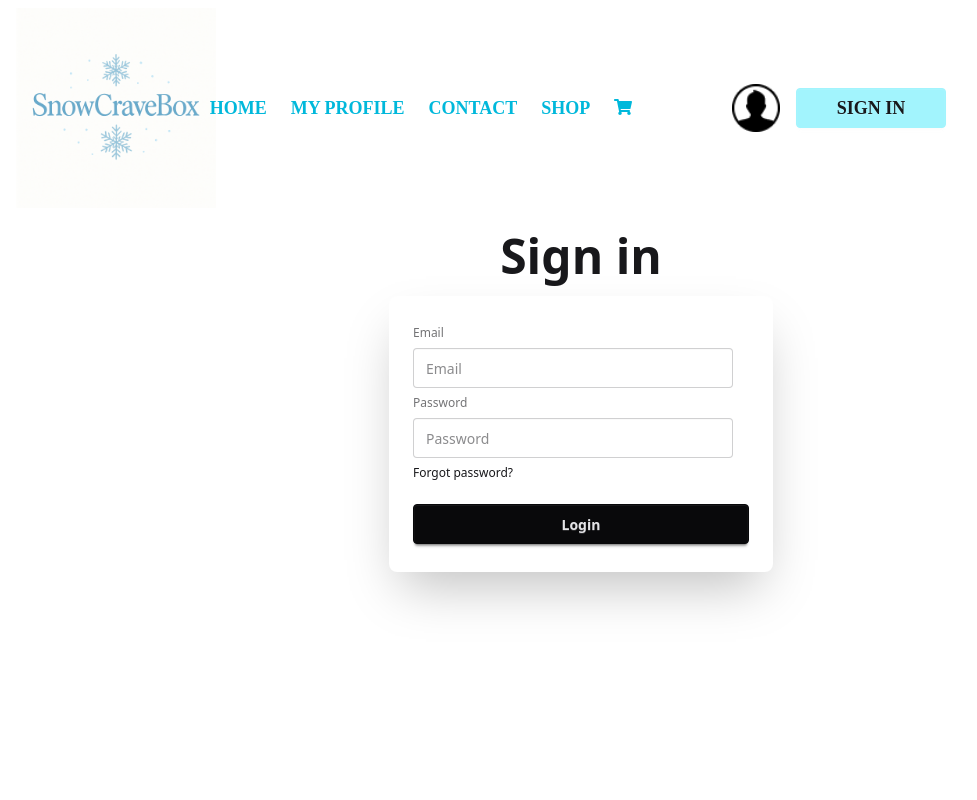
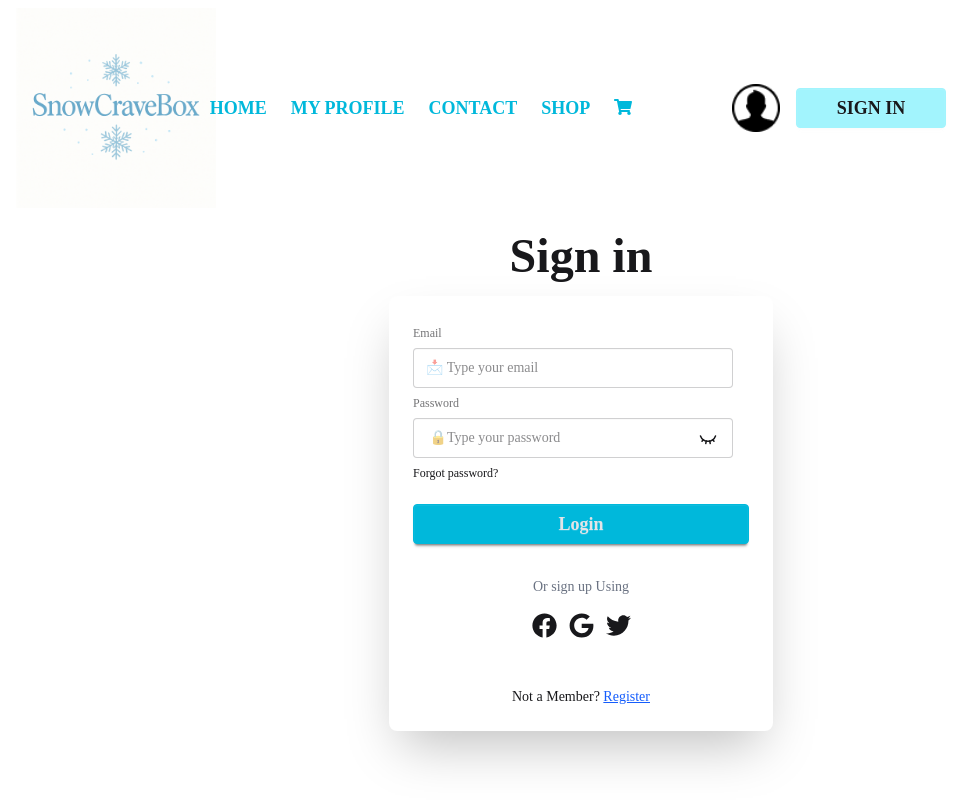
Before and after one commit to Umme-Habiba123/Assignment-9-SnowCraveBox, a React (Vite) app: page /login in a window 1280 px wide. Shown: the top 800 px of the page, without its empty margins (219-1196 px from the left). Built offline with nearby package versions, Linux system fonts and the light colour scheme; a web font is replaced by a local one.

Commit message:
show and hide password button done

```diff
--- a/package.json
+++ b/package.json
@@ -11,6 +11,7 @@
   },
   "dependencies": {
     "@tailwindcss/vite": "^4.1.5",
+    "firebase": "^11.6.1",
     "framer-motion": "^12.9.7",
     "react": "^19.0.0",
     "react-countup": "^6.5.3",
--- a/src/Pages/Login.jsx
+++ b/src/Pages/Login.jsx
@@ -1,8 +1,59 @@
-import React from 'react';
+import { createUserWithEmailAndPassword } from 'firebase/auth';
+import React, { useState } from 'react';
+import { FaFacebook } from "react-icons/fa";
+import { FaGoogle } from "react-icons/fa";
+import { FaTwitter } from "react-icons/fa";
+import { Link } from 'react-router';
+import { auth } from '../firebase.config';
+import { LuEyeClosed } from "react-icons/lu";
+import { FaRegEye } from "react-icons/fa";
 
 const Login = () => {
+
+    const [errorMessage, setErrorMessage] = useState('')
+    const [success, setSuccess] = useState(false)
+    const [showPassword, setShowPassword]=useState(false)
+
+    const handleLogIn = e => {
+        e.preventDefault()
+        const email = e.target.email.value
+        const password = e.target.password.value
+        console.log(email, password)
+
+
+        if (password.length < 6) {
+            setErrorMessage('Password must be at least 8 characters long.')
+            return
+        } else if (!/[A-Z]/.test(password)) {
+            setErrorMessage(' Password must contain at least one uppercase letter.')
+            return
+        } else if (!/[a-z]/.test(password)) {
+            setErrorMessage(' Password must contain at least one lowercase letter.')
+            return
+        } else if (!/[0-9]/.test(password)) {
+            setErrorMessage('Password must contain at least one number.')
+            return
+        }
+        else {
+            setErrorMessage('')
+        }
+
+        createUserWithEmailAndPassword(auth, email, password).then(result => {
+            console.log(result)
+            setErrorMessage('')
+            setSuccess(true)
+        }).catch(error => {
+            console.log(error.message)
+            setSuccess(false)
+        })
+
+
+
+    }
+
+
     return (
-        <div>
+        <div className='gloria-hallelujah-font'>
             <div className="  min-h-screen">
                 <div className="hero-content flex-col ml-80 ">
                     <div className="text-center lg:text-left">
@@ -11,14 +62,57 @@ const Login = () => {
                     </div>
                     <div className="card bg-base-100 w-full max-w-sm shrink-0 shadow-2xl">
                         <div className="card-body">
-                            <fieldset className="fieldset">
-                                <label className="label">Email</label>
-                                <input type="email" className="input" placeholder="Email" />
+                            <form onSubmit={handleLogIn} className="fieldset">
+                                <label className="label ">Email</label>
+                                <input
+                                    type="email"
+                                    className="input " placeholder="📩 Type your email"
+                                    name='email'
+                                    required
+                                />
                                 <label className="label">Password</label>
-                                <input type="password" className="input" placeholder="Password" />
-                                <div><a className="link link-hover">Forgot password?</a></div>
-                                <button className="btn btn-neutral mt-4">Login</button>
-                            </fieldset>
+                                <div className=' relative'>
+                                <input
+                                    type={showPassword? 'text':"password"}
+                                    className="input"
+                                    placeholder=" 🔒Type your password"
+                                    name='password' />
+                                  <button
+                                  onClick={()=>setShowPassword(!showPassword)}
+                                   className='  btn-xs top-3 absolute right-8'>
+                                  {
+                                    showPassword? <FaRegEye size={18}/> :  <LuEyeClosed  size={18}/>
+                                  }
+
+                                   </button>
+                                </div>
+
+
+                                <div>
+                                    <a className="link link-hover">Forgot password?</a></div>
+                                <button className="btn btn-neutral text-lg bg-cyan-500 border border-cyan-500 hover:bg-white hover:text-black mt-4">Login</button>
+                            </form>
+
+                            {
+                                errorMessage && <h1 className='text-red-500 font-bold'>{errorMessage}</h1>
+                            }
+                            {
+                                success && <h1 className='text-green-600 font-semibold'>User has sign in successfully</h1>
+                            }
+
+                            <p className='text-center text-gray-500 mt-5'>Or sign up Using</p>
+                            <div className='flex justify-center gap-3 mt-2'>
+                                <h1><FaFacebook size={25} /></h1>
+                                <Link to={'/'}>
+                                    <h1><FaGoogle size={25} /></h1>
+                                </Link>
+                                <h1><FaTwitter size={25} />
+                                </h1>
+                            </div>
+
+                            <div className='mt-10 text-center'>
+                                <p className=''>Not a Member? <Link to={'/register'}><span className='text-blue-600 underline'>Register</span></Link></p>
+                            </div>
                         </div>
                     </div>
                 </div>
--- a/src/Pages/Register.jsx
+++ b/src/Pages/Register.jsx
@@ -1,9 +1,54 @@
 import React from 'react';
 
 const Register = () => {
+    const handleSignOut=e=>{
+       e.preventDefault()
+       const email=e.target.email.value
+       const password=e.target.password.value
+       console.log(email, password)
+    }
     return (
-        <div>
+        <div className='gloria-hallelujah-font'>
+            <div className="  min-h-screen">
+                <div className="hero-content flex-col ml-80 ">
+                    <div className="text-center lg:text-left">
+                        <h1 className="text-5xl font-bold satisfy-font">Sign in</h1>
 
+                    </div>
+                    <div className="card bg-base-100 w-full max-w-sm shrink-0 shadow-2xl">
+                        <div className="card-body">
+                            <form onSubmit={handleSignOut} className="fieldset">
+                                <label className="label ">Email</label>
+                                <input
+                                    type="email"
+                                    className="input " placeholder="📩 Type your email"
+                                    name='email'/>
+                                <label className="label">Password</label>
+                                <input
+                                type="password"
+                                className="input"
+                                placeholder=" 🔒Type your password"
+                                name='password'/>
+                                <div><a className="link link-hover">Forgot password?</a></div>
+                                <button className="btn btn-neutral bg-cyan-500 border border-cyan-500 hover:bg-white hover:text-black mt-4">Login</button>
+                            </form>
+                            <p className='text-center text-gray-500 mt-5'>Or sign up Using</p>
+                            <div className='flex justify-center gap-3 mt-2'>
+                                <h1><FaFacebook size={25} /></h1>
+                                <Link to={'/'}>
+                                    <h1><FaGoogle size={25} /></h1>
+                                </Link>
+                                <h1><FaTwitter size={25} />
+                                </h1>
+                            </div>
+
+                            <div className='mt-10 text-center'>
+                                <p className=''>Not a Member? <Link to={'/register'}><span className='text-blue-600 underline'>Register</span></Link></p>
+                            </div>
+                        </div>
+                    </div>
+                </div>
+            </div>
         </div>
     );
 };
--- /dev/null
+++ b/src/firebase.config.js
@@ -0,0 +1,21 @@
+// Import the functions you need from the SDKs you need
+import { initializeApp } from "firebase/app";
+import { getAuth } from "firebase/auth";
+// TODO: Add SDKs for Firebase products that you want to use
+// https://firebase.google.com/docs/web/setup#available-libraries
+
+// Your web app's Firebase configuration
+const firebaseConfig = {
+  apiKey: "AIzaSyAcazdUpKVAfyZx-noNJwELNxGlb9RaIL8",
+  authDomain: "assignment-9-c808d.firebaseapp.com",
+  projectId: "assignment-9-c808d",
+  storageBucket: "assignment-9-c808d.firebasestorage.app",
+  messagingSenderId: "690522186113",
+  appId: "1:690522186113:web:e771d00c50aed64a80c880"
+};
+
+// Initialize Firebase
+const app = initializeApp(firebaseConfig);
+
+// Initialize Firebase Authentication and get a reference to the service
+export const auth = getAuth(app);
```
Also changed, not shown: 1 other file (tests, documents, lock files or other folders).
